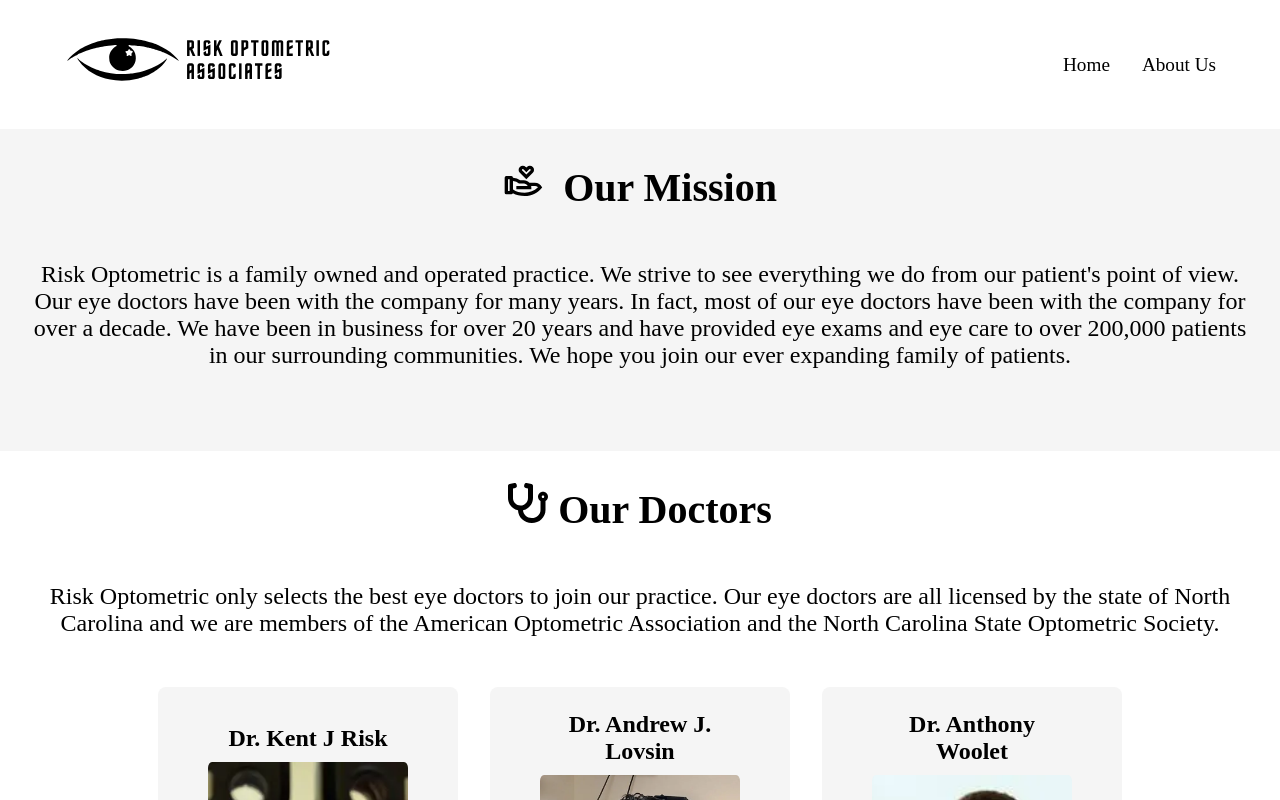
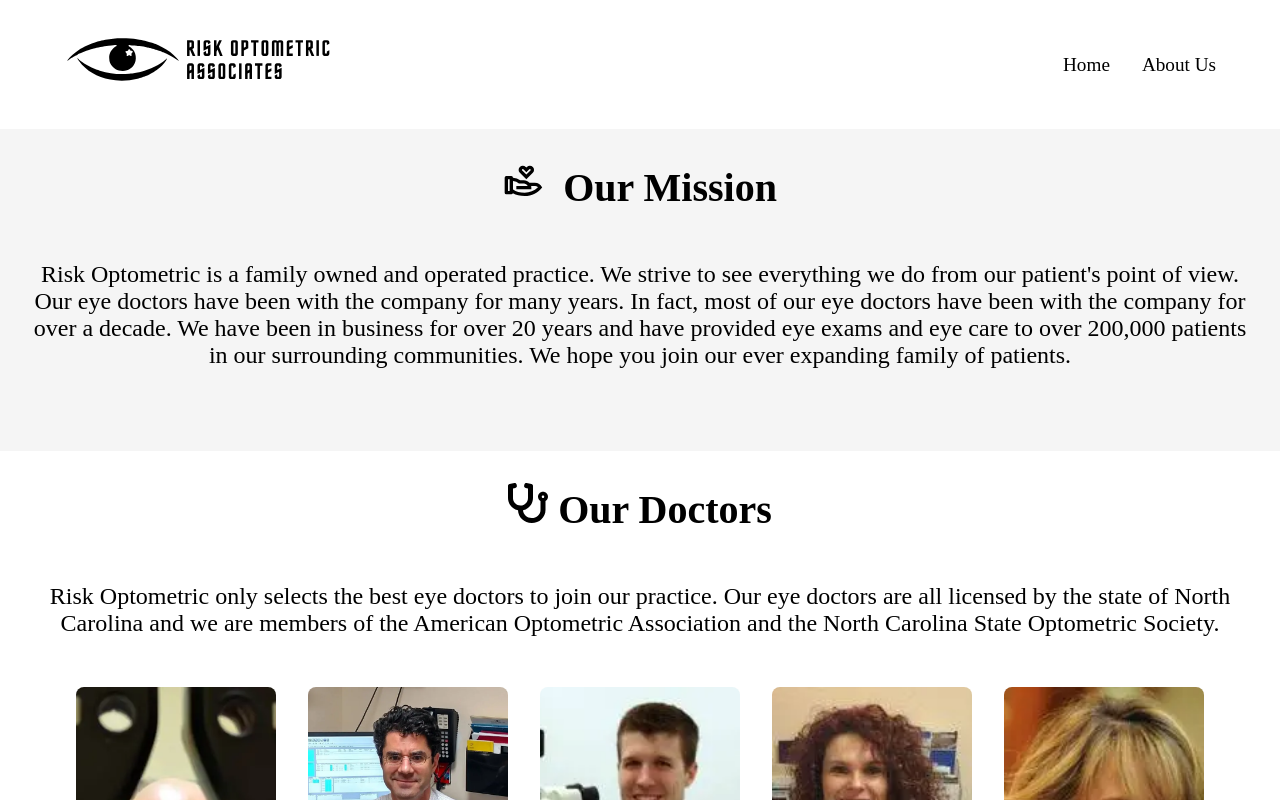
Before and after one commit to grantrisk/risk-optometric-associates, a Next.js app: page /about-us in a window 1280 px wide. Built offline with nearby package versions, Linux system fonts and the light colour scheme; a web font is replaced by a local one.

Commit message:
fixed some css and the doctor picture cards

```diff
--- a/pages/about-us.tsx
+++ b/pages/about-us.tsx
@@ -51,63 +51,63 @@ export default function Home() {
             </p>
             <div className={styles.doctorsContainer}>
               <div className={styles.doctor}>
+                <Image src={kentrisk} alt="Dr. Kent J Risk" width={200} height={200} />
                 <div className={styles.doctorInfo}>
                   <h2>Dr. Kent J Risk</h2>
                 </div>
-                <Image src={kentrisk} alt="Dr. Kent J Risk" width={200} height={200} />
               </div>
               <div className={styles.doctor}>
+                <Image src={andrewlovsin} alt="Dr. Andrew J. Lovsin" width={200} height={200} />
                 <div className={styles.doctorInfo}>
                   <h2>Dr. Andrew J. Lovsin</h2>
                 </div>
-                <Image src={andrewlovsin} alt="Dr. Andrew J. Lovsin" width={200} height={200} />
               </div>
               <div className={styles.doctor}>
+                <Image src={anthonywoolet} alt="Dr. Anthony Woolet" width={200} height={200} />
                 <div className={styles.doctorInfo}>
                   <h2>Dr. Anthony Woolet</h2>
                 </div>
-                <Image src={anthonywoolet} alt="Dr. Anthony Woolet" width={200} height={200} />
               </div>
               <div className={styles.doctor}>
+                <Image src={brandichavis} alt="Dr. Brandi Chavis" width={200} height={200} />
                 <div className={styles.doctorInfo}>
                   <h2>Dr. Brandi Chavis</h2>
                 </div>
-                <Image src={brandichavis} alt="Dr. Brandi Chavis" width={200} height={200} />
               </div>
               <div className={styles.doctor}>
-                <div className={styles.doctorInfo}>
-                  <h2>Dr. Carlene Rosado-Martin</h2>
-                </div>
                 <Image
                   src={carlenerosadomartin}
                   alt="Dr. Carlene Rosado-Martin"
                   width={200}
                   height={200}
                 />
+                <div className={styles.doctorInfo}>
+                  <h2>Dr. Carlene Rosado-Martin</h2>
+                </div>
               </div>
               <div className={styles.doctor}>
+                <Image src={glennlikens} alt="Dr. E. Glenn Likens" width={200} height={200} />
                 <div className={styles.doctorInfo}>
                   <h2>Dr. E. Glenn Likens</h2>
                 </div>
-                <Image src={glennlikens} alt="Dr. E. Glenn Likens" width={200} height={200} />
               </div>
               <div className={styles.doctor}>
+                <Image src={jennastoddard} alt="Dr. Jenna E. Stoddard" width={200} height={200} />
                 <div className={styles.doctorInfo}>
                   <h2>Dr. Jenna E. Stoddard</h2>
                 </div>
-                <Image src={jennastoddard} alt="Dr. Jenna E. Stoddard" width={200} height={200} />
               </div>
               <div className={styles.doctor}>
+                <Image src={karenbrown} alt="Dr. Karen G. Brown" width={200} height={200} />
                 <div className={styles.doctorInfo}>
                   <h2>Dr. Karen G. Brown</h2>
                 </div>
-                <Image src={karenbrown} alt="Dr. Karen G. Brown" width={200} height={200} />
               </div>
               <div className={styles.doctor}>
+                <Image src={susanhendrix} alt="Dr. Susan W. Hendrix" width={200} height={200} />
                 <div className={styles.doctorInfo}>
                   <h2>Dr. Susan W. Hendrix</h2>
                 </div>
-                <Image src={susanhendrix} alt="Dr. Susan W. Hendrix" width={200} height={200} />
               </div>
             </div>
           </div>
--- a/styles/AboutUs.module.css
+++ b/styles/AboutUs.module.css
@@ -52,34 +52,32 @@
 }
 
 .doctor {
-  background-color: #f5f5f5;
-  padding: 1.5rem;
+  position: relative;
+  width: 200px;
+  height: 300px;
+  overflow: hidden;
   border-radius: 0.5rem;
-  display: flex;
-  flex-direction: column;
-  justify-content: center;
-  align-items: center;
-  width: 300px;
+  margin-bottom: 1.5rem;
 }
 
 .doctorInfo {
-  display: flex;
-  flex-direction: column;
-  justify-content: center;
-  align-items: center;
-  padding: 0 2rem;
+  position: absolute;
+  bottom: 0;
+  left: 0;
+  width: 100%;
+  padding: 0.5rem 0;
   text-align: center;
+  background: linear-gradient(0deg, rgb(0, 0, 0), rgba(0, 0, 0, 0));
+  color: #fff;
+  font-size: 1.5rem;
+  font-weight: 700;
 }
 
 .doctor img {
-  width: 200px;
-  height: 200px;
-  /* border-radius: 50%; */
-  border-radius: 2%;
   object-fit: cover;
-  object-position: 50% 0;
+  object-position: 50 50;
   margin-bottom: 1rem;
-  height: 300px;
+  height: 100%;
 }
 
 .doctor h2 {
@@ -89,12 +87,13 @@
 }
 
 @media (max-width: 768px) {
-  .doctor {
-    width: 100%;
+  .doctorsContainer {
+    flex-direction: column;
+    align-items: center;
   }
 
-  .doctorInfo {
-    padding: 0;
+  .doctor {
+    margin-bottom: 0.5rem;
   }
 }
 
--- a/styles/Home.module.css
+++ b/styles/Home.module.css
@@ -286,7 +286,7 @@
 
 @media (prefers-color-scheme: dark) {
   .insuranceSection {
-    background-color: #1f1f1f;
+    background-color: #2b2b2b;
   }
 
   .insuranceSection h2 {
@@ -302,9 +302,8 @@
     background-color: #fff;
   }
 
-  /* for the location section make it a different dark color */
   .locationSection {
-    background-color: #2b2b2b;
+    background-color: #1f1f1f;
   }
 
   .locationSection h2 {
--- a/styles/Nav.module.css
+++ b/styles/Nav.module.css
@@ -200,12 +200,6 @@
     flex-direction: column;
     align-items: center;
   }
-
-  /* .footerLeft {
-    margin-bottom: 2rem;
-    width: 100%;
-    max-width: 100%;
-  } */
 }
 
 @media (prefers-color-scheme: dark) {
@@ -255,12 +249,4 @@
   .footer {
     background-color: #000;
   }
-
-  .footer a {
-    color: #fff;
-  }
-
-  .emergency a {
-    color: red;
-  }
 }
```
